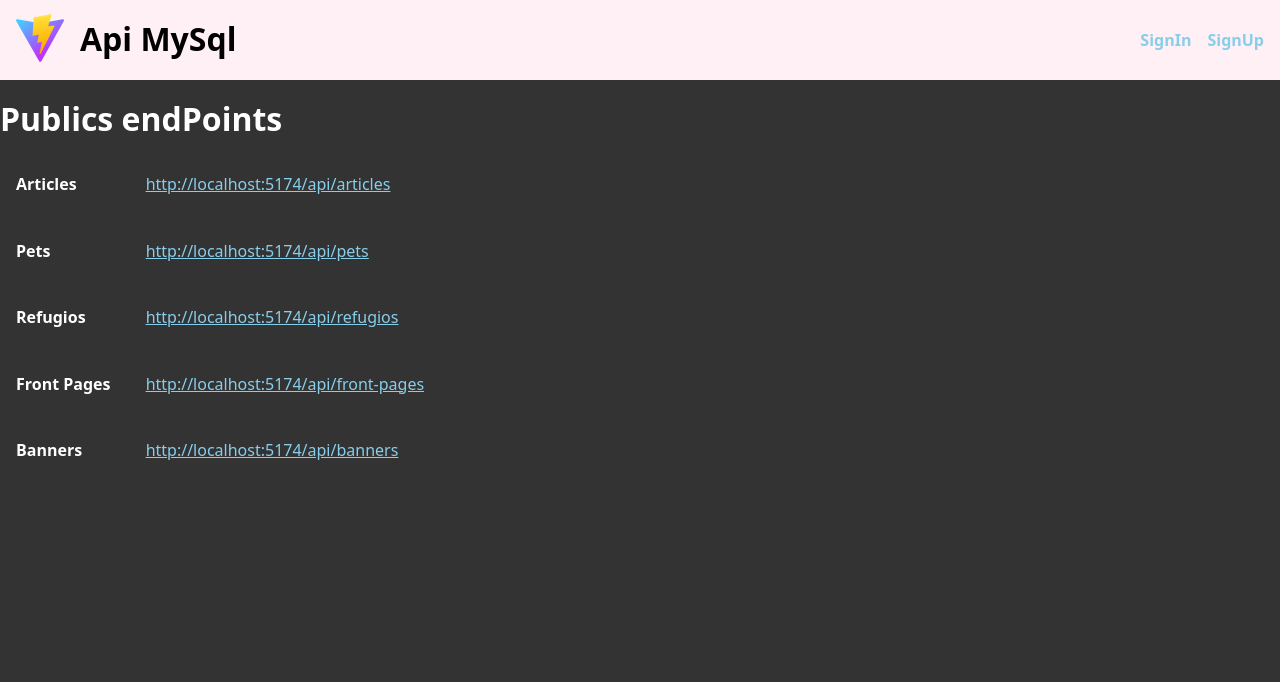
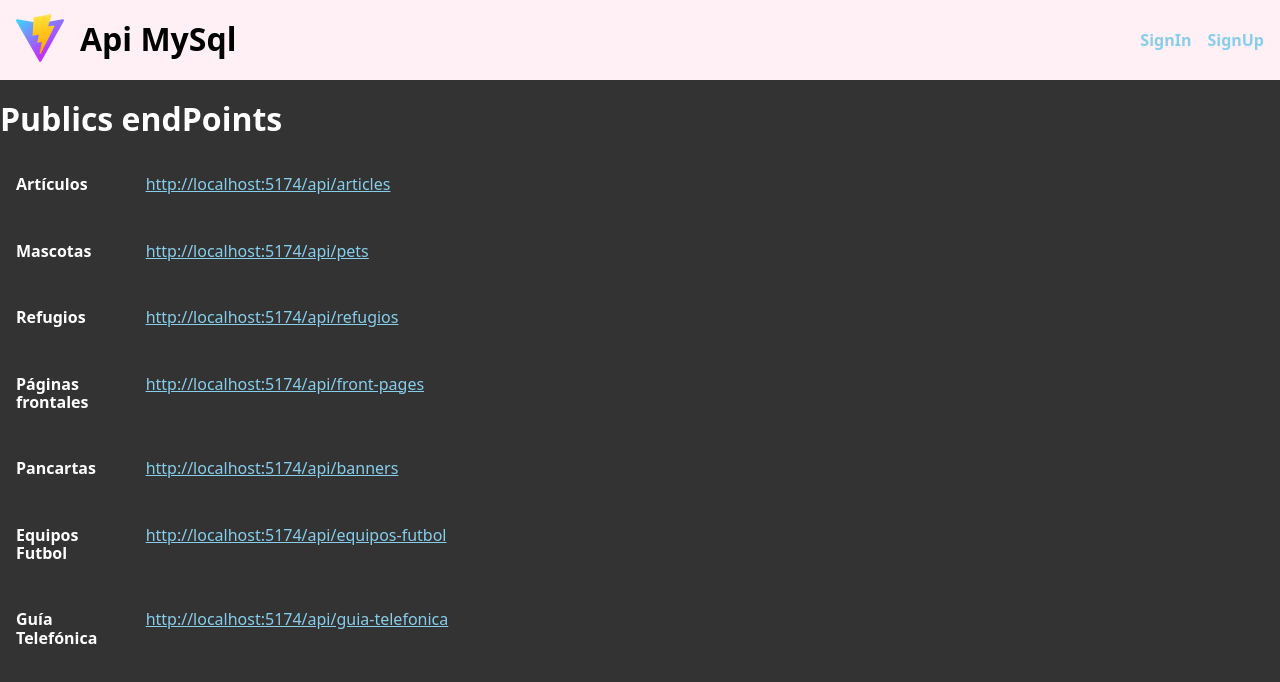
Before and after one commit to JuanDNJ/interface-api-mysql, a React (Vite) app: page / in a window 1280 px wide. Shown: the top 682 px of the page. Built offline with nearby package versions, Linux system fonts and the light colour scheme; no server answers.

Commit message:
Delete userFetch

```diff
--- a/src/components/Account/Signout.jsx
+++ b/src/components/Account/Signout.jsx
@@ -5,7 +5,7 @@ const Signout = () => {
     const {signin,toggleSignin} = useUserContext()
 
     const handlerSignOut = async () => {
-        const rem = await removeToken()
+        await removeToken()
         toggleSignin()
 
     }
--- a/src/context/user.ctx.jsx
+++ b/src/context/user.ctx.jsx
@@ -9,7 +9,7 @@ export const UserContextProvider = ({children}) => {
 
     const toggleSignin = useCallback(() => {
         setSignin(() => Boolean(globalThis.localStorage.getItem('token')))
-    }, [signin])
+    }, [])
 
     const value = useMemo(() => ({
         signin,
@@ -24,5 +24,6 @@ export const UserContextProvider = ({children}) => {
 }
 
 export const useUserContext = () => {
+
     return useContext(ctx)
 }
--- a/src/handlers/fetching.js
+++ b/src/handlers/fetching.js
@@ -1,10 +1,7 @@
-import { getToken, URL_API } from ".";
-
-const TOKEN = await getToken()
-
+import { URL_API } from ".";
 const headers = new Headers()
 headers.set("Content-Type", "application/json")
-headers.set("authorization", `Bearer ${TOKEN}`)
+headers.set("authorization", `Bearer ${JSON.parse(globalThis.localStorage.getItem('token'))}`)
 
 const post = async (url, payload) => {
 
--- a/src/router/BrowserRouter.jsx
+++ b/src/router/BrowserRouter.jsx
@@ -1,4 +1,4 @@
-import { BrowserRouter, createBrowserRouter, Navigate, Route, Routes, RouterProvider} from "react-router-dom";
+import {  createBrowserRouter, Navigate,  RouterProvider} from "react-router-dom";
 
 import App from '@/views/home/App.jsx'
 import About from '@/views/about/index.jsx'
--- a/src/views/account/Account.jsx
+++ b/src/views/account/Account.jsx
@@ -1,19 +1,20 @@
 import Header from '../includes/header'
 import { apifetch } from '@/handlers/fetching'
 import { useEffect, useState } from 'react'
-import {useUserContext} from '@/context/user.ctx'
+
 import styles from './account.module.css'
 
 function Account() {
 
-    const {signin} = useUserContext()
+
     const { get } = apifetch
+    const [view, setView] = useState('profile')
     const [account, setAccount] = useState({
         email: '',
         rol: '',
         name: ''
     })
-    const [view, setView] = useState('profile')
+
     const selectView = (eve) => {
         eve.preventDefault();
         setView(() => eve.target.dataset.view)
--- a/src/views/account/Signin.jsx
+++ b/src/views/account/Signin.jsx
@@ -1,11 +1,11 @@
 import styles from './account.module.css'
-import { Link, Navigate } from "react-router-dom";
+import { Link } from "react-router-dom";
 import { apifetch } from '../../handlers/fetching.js'
 import { setToken } from '../../handlers';
-import { useUserContext } from '../../context/user.ctx';
+
 
 const Signin = () => {
-    const {toggleSignin, signin} = useUserContext()
+
     const handlerSignin = (eve) => {
         eve.preventDefault()
         const {email, password} = eve.target;
--- a/src/views/home/App.jsx
+++ b/src/views/home/App.jsx
@@ -1,26 +1,61 @@
-import styles from './app.module.css'
-import Card from '@/components/Card'
 import Header from '../includes/header'
 import { Link } from 'react-router-dom'
+import styles from './app.module.css'
 function App() {
 
+  const endPointsUrlsArr = [
+    {
+      id: "1",
+      name: 'Artículos',
+      url: 'http://localhost:5174/api/articles'
+    },
+    {
+      id: "2",
+      name: 'Mascotas',
+      url: 'http://localhost:5174/api/pets'
+    },
+    {
+      id: "3",
+      name: 'Refugios',
+      url: 'http://localhost:5174/api/refugios'
+    },
+    {
+      id: "4",
+      name: 'Páginas frontales',
+      url: 'http://localhost:5174/api/front-pages'
+    },
+    {
+      id: "5",
+      name: 'Pancartas',
+      url: 'http://localhost:5174/api/banners'
+    },
+    {
+      id: "6",
+      name: 'Equipos Futbol',
+      url: 'http://localhost:5174/api/equipos-futbol'
+    },
+    {
+      id: "7",
+      name: 'Guía Telefónica',
+      url: 'http://localhost:5174/api/guia-telefonica'
+    }
+  ]
+  const rederEndPoints =  endPointsUrlsArr.map(point => (<div key={point.id} className={styles.itemPoint}><strong>{point.name}</strong> <Link target="_blank" to={point.url}>{point.url}</Link></div>))
   const endPointsUrls = {
     articles: 'http://localhost:5174/api/articles',
     pets: 'http://localhost:5174/api/pets',
     refugios: 'http://localhost:5174/api/refugios',
     frontPages: 'http://localhost:5174/api/front-pages',
-    banners: 'http://localhost:5174/api/banners'
+    banners: 'http://localhost:5174/api/banners',
+    equiposFutbol: 'http://localhost:5174/api/equipos-futbol',
+    guiaTelefonica: 'http://localhost:5174/api/guia-telefonica'
   }
   return (
     <>
       <Header />
       <h1>Publics endPoints </h1>
       <article className={styles.endPoints}>
-        <div className={styles.itemPoint}><strong>Articles</strong> <Link target="_blank" to={endPointsUrls.articles}>{endPointsUrls.articles}</Link></div>
-        <div className={styles.itemPoint}><strong>Pets</strong> <Link target="_blank" to={endPointsUrls.pets}>{endPointsUrls.pets}</Link></div>
-        <div className={styles.itemPoint}><strong>Refugios</strong> <Link target="_blank" to={endPointsUrls.refugios}>{endPointsUrls.refugios}</Link></div>
-        <div className={styles.itemPoint}><strong>Front Pages</strong> <Link target="_blank" to={endPointsUrls.frontPages}>{endPointsUrls.frontPages}</Link></div>
-        <div className={styles.itemPoint}><strong>Banners</strong> <Link target="_blank" to={endPointsUrls.banners}>{endPointsUrls.banners}</Link></div>
+        {rederEndPoints}
       </article>
     </>
   )
```
Also changed, not shown: src/hooks/useFetch.js (deleted, +0 -25 lines).
